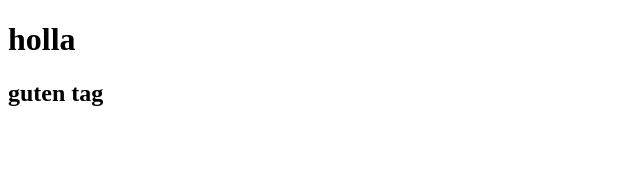
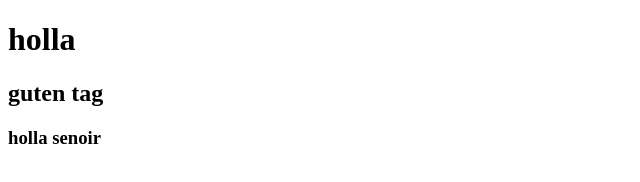
Before and after one commit to mokhtarkr01/Test, a plain HTML site: page index.html in a window 1280 px wide. Shown: the whole page, without its empty margins (0-640 px from the left). Drawn offline with Linux system fonts and the light colour scheme.

Commit message:
see u agian

```diff
--- a/index.html
+++ b/index.html
@@ -9,5 +9,6 @@
 <body>
     <h1>holla</h1>
     <h2>guten tag</h2>
+    <h3>holla senoir</h3>
 </body>
 </html>
```
